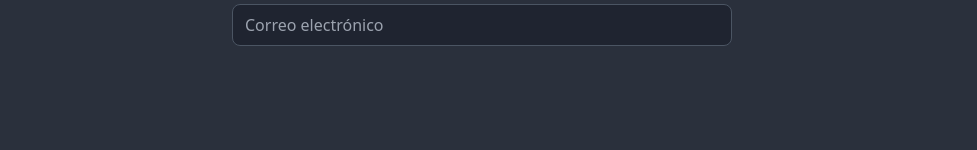
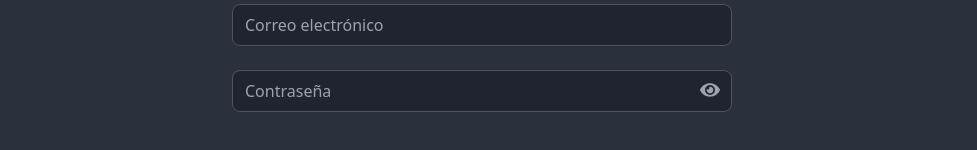
Before and after one commit to AngelPortilla1/Ecommerce_React, a React (Vite) app: page /register in a window 1280 px wide. Shown: the part 332-482 px from the top of the page, without its empty margins (158-1135 px from the left). Built offline with nearby package versions, Linux system fonts and the light colour scheme.

Commit message:
Add  field password

```diff
--- a/src/components/Register/Register_form.jsx
+++ b/src/components/Register/Register_form.jsx
@@ -7,6 +7,8 @@ const RegisterForm = ()=>{
     const {register, handleSubmit,formState:{errors},reset  } = useForm({
         mode:'onChange'
     })
+    const [showPassword, setShowPassword] = useState(false)
+
     const onSubmit = (data) => {
         // Registrando al usuario
     }
@@ -73,6 +75,44 @@ const RegisterForm = ()=>{
                         )}
             </div>
 
+            <div>
+                <div className="relative">
+                    <input {...register("password",{
+                        required: "La contraseña es obligatoria",
+                        minLength:{value: 6, message: "La contraseña debe tener al menos 6 caracteres"}
+                    })}
+                            className=" w-full
+                                        rounded-lg
+                                        bg-[#1f2430]
+                                        border border-gray-600
+                                        px-3 py-2
+                                        text-gray-100
+                                        placeholder-gray-400
+                                        transition
+                                        duration-200
+                                        ease-in-out
+                                        focus:border-primary
+                                        focus:ring-2
+                                        focus:ring-primary/50
+                                        focus:outline-none
+                                        hover:border-gray-400"
+                            autoComplete="new-password"
+                            name="password"
+                            placeholder="Contraseña"
+                            type={showPassword ? "text" : "password"} />
+                    <button
+                        type="button"
+                        onClick={() => setShowPassword(!showPassword)}
+                        className="absolute right-3 top-2.5 text-gray-400 hover:text-gray-300"
+                    >
+                        {showPassword ? <FaEyeSlash size={20} /> : <FaEye size={20} />}
+                    </button>
+                </div>
+                        {errors.password && (
+                            <p className="text-white-500 text-sm mt-1">{errors.password.message}</p>
+                        )}
+            </div>
+
         </form>
     )
 
```
